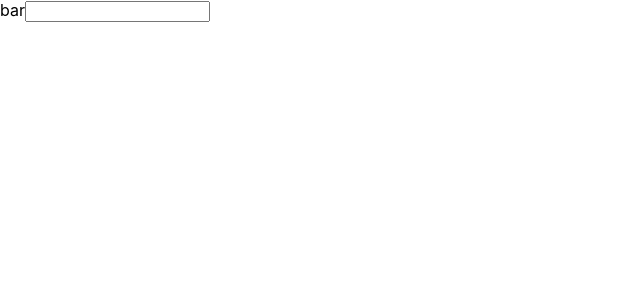
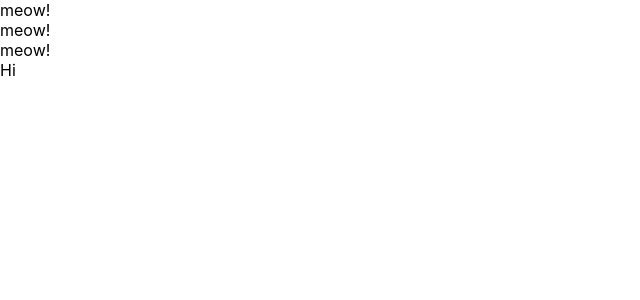
Before and after one commit to ishimori/my-react-redux-crud-application, a React (Create React App) app in the folder helloworld3/: page / in a window 1280 px wide. Shown: the top 300 px of the page, without its empty margins (0-640 px from the left). Built offline with nearby package versions, Linux system fonts and the light colour scheme.

Commit message:
create class components

```diff
--- a/helloworld3/src/App.js
+++ b/helloworld3/src/App.js
@@ -1,29 +1,33 @@
-import React,{Component} from 'react';
+import React from 'react';
 
-
+/*
 class App extends Component {
   render(){
     return(
       <React.Fragment>
         <label htmlFor="bar">bar</label>
-        <input type="text" onClick={() => console.log("i am click")} />
+        <input type="text" onChange={() => console.log("i am click")} />
 
       </React.Fragment>
 
     )
   }
 }
-
-/*
-class App extends Component {
-  render(){
-    return React.createElement(
-      "div",
-      null,
-      "hello,world3"
-    );
-  }
-}
 */
 
+const App = () => {
+  return (
+    <div>
+      <Cat />
+      <Cat />
+      <Cat />
+      <div>Hi</div>
+    </div>
+  )
+}
+
+const Cat = () => {
+  return <div>meow!</div>
+}
+
 export default App;
```
